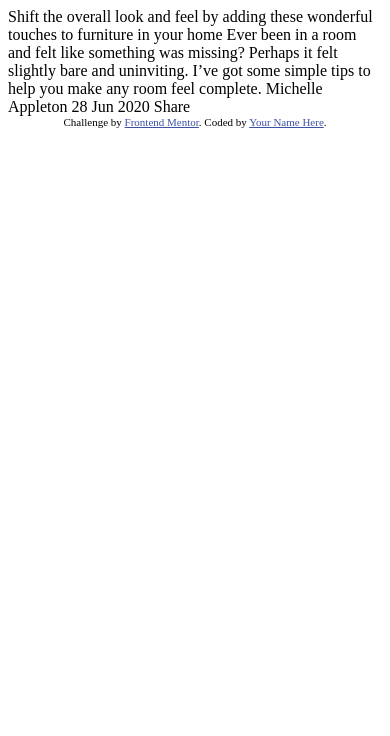
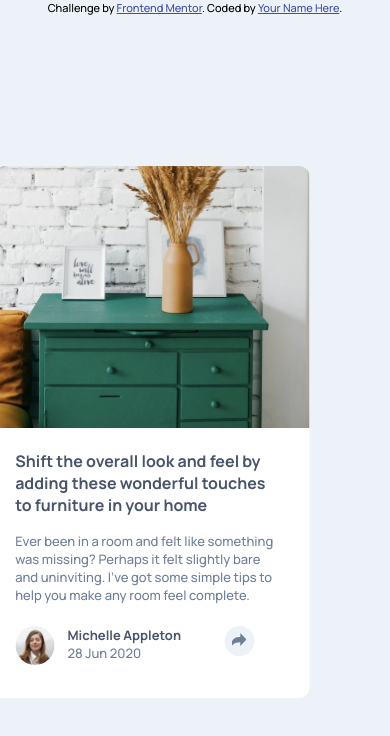
Before and after one commit to Chana-Miryam/Portfolio-FEM-Article-Preview, a plain HTML site: page index.html in a window 390 px wide. Drawn offline with Linux system fonts and the light colour scheme.

Commit message:
Inactive state - Mobile - Basic Completed

```diff
--- a/index.html
+++ b/index.html
@@ -5,32 +5,47 @@
   <meta name="viewport" content="width=device-width, initial-scale=1.0"> <!-- displays site properly based on user's device -->
 
   <link rel="icon" type="image/png" sizes="32x32" href="./images/favicon-32x32.png">
+  <link rel="stylesheet" href="./styles.css">
+  <link href="https://fonts.googleapis.com/css2?family=Manrope:wght@500;700&display=swap" rel="stylesheet">
 
   <title>Frontend Mentor | Article preview component</title>
 
-  <!-- Feel free to remove these styles or customise in your own stylesheet 👍 -->
   <style>
     .attribution { font-size: 11px; text-align: center; }
     .attribution a { color: hsl(228, 45%, 44%); }
   </style>
 </head>
+
 <body>
+    <div class="container">
+        <div class="grid">
+            <div class="box1">
+                <img src="images/drawers.jpg" alt="Drawer">
+            </div>
 
-  Shift the overall look and feel by adding these wonderful
-  touches to furniture in your home
+            <div class="box2">
+            <br>
+            <p class="headline">Shift the overall look and feel by adding these wonderful touches to furniture in your home</p>
+            <p class="text">Ever been in a room and felt like something was missing? Perhaps it felt slightly bare and uninviting. I’ve got some simple tips to help you make any room feel complete.</p>
+            <br>
+            </div>
 
-  Ever been in a room and felt like something was missing? Perhaps
-  it felt slightly bare and uninviting. I’ve got some simple tips
-  to help you make any room feel complete.
+            <div class="avatar-container">
+            <img class="avatar" src="images/avatar-michelle.jpg" alt="Avatar">
+                <div class="name-date">
+                <p class="name">Michelle Appleton</p>
+                <p class="date">28 Jun 2020</p></div>
+                <div class="share">
+                    <img class = "arrow" src="images/icon-share.svg" alt="Share icon">
+                </div>
+            </div>
 
-  Michelle Appleton
-  28 Jun 2020
+        </div>
+    </div>
 
-  Share
-
-  <div class="attribution">
-    Challenge by <a href="https://www.frontendmentor.io?ref=challenge" target="_blank">Frontend Mentor</a>.
-    Coded by <a href="#">Your Name Here</a>.
-  </div>
+    <div class="attribution">
+        Challenge by <a href="https://www.frontendmentor.io?ref=challenge" target="_blank">Frontend Mentor</a>.
+        Coded by <a href="#">Your Name Here</a>.
+    </div>
 </body>
 </html>
--- /dev/null
+++ b/styles.css
@@ -0,0 +1,106 @@
+* {
+  margin: 0;
+  padding: 0;
+}
+
+body {
+  height: 100%;
+  background-color: hsl(210, 46%, 95%);
+  font-family: Manrope, sans;
+  overflow: scroll;
+}
+
+.container {
+  position: fixed;
+  top: 50%;
+  left: 50%;
+  transform: translate(-50%, -50%);
+}
+
+.grid {
+  width: 327px;
+  height: 512px;
+  display: grid;
+  grid-template-rows: 1fr 1fr 1fr;
+  grid-template-areas:
+    "box1"
+    "box2"
+    "avatar";
+  margin: -15%;
+}
+
+img {
+  display: block;
+  width: 100%;
+  border-radius: 10px 10px 0 0;
+}
+
+.box1 {
+  display: block;
+  grid-area: box1;
+}
+
+.box2 {
+  display: block;
+  grid-area: box2;
+  background-color: white;
+}
+
+.headline {
+  font-size: 16px;
+  color: hsl(217, 19%, 35%);
+  font-weight: 700;
+  padding: 0 10% 5% 10%;
+}
+
+.text {
+  font-size: 13px;
+  color: hsl(214, 17%, 51%);
+  font-weight: 500;
+  padding: 0 10%;
+}
+
+.avatar-container {
+  display: grid;
+  grid-template-columns: 1fr 3fr 1fr;
+  grid-template-areas: "avatar name-date share-icon";
+  background-color: white;
+  padding: 0 10% 10% 10%;
+  border-radius: 0 0 10px 10px;
+}
+
+.avatar {
+  display: inline-block;
+  grid-area: avatar;
+  border-radius: 50%;
+  width: 75%;
+}
+
+.name-date {
+  grid-area: name-date;
+}
+
+.name {
+  font-weight: 700;
+  color: hsl(217, 19%, 35%);
+  font-size: 13px;
+}
+
+.date {
+  font-weight: 500;
+  color: hsl(214, 17%, 51%);
+  font-size: 13px;
+}
+
+.share {
+  background-color: hsl(210, 46%, 95%);
+  width: 30px;
+  height: 30px;
+  border-radius: 50%;
+}
+
+.arrow {
+  width: 50%;
+  height: auto;
+  margin: 25%;
+}
```
